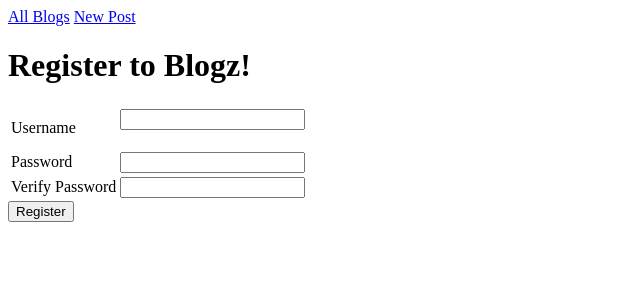
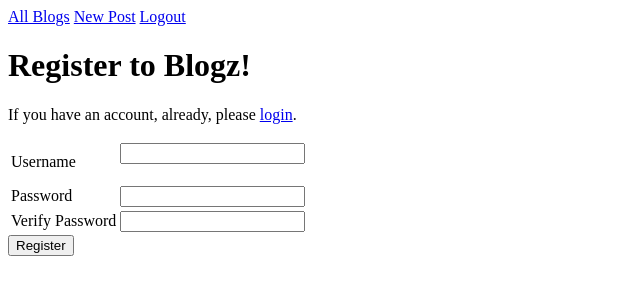
Before and after one commit to lilsan23/Blogz, a Flask app: page /register in a window 1280 px wide. Shown: the top 300 px of the page, without its empty margins (0-640 px from the left). Run offline with Flask 2, Linux system fonts and the light colour scheme.

Commit message:
added logout and required login

```diff
--- a/main.py
+++ b/main.py
@@ -1,5 +1,5 @@
 
-from flask import Flask, request, redirect, render_template, flash
+from flask import Flask, request, redirect, render_template, flash, session
 from flask_sqlalchemy import SQLAlchemy
 
 app = Flask(__name__)
@@ -32,11 +32,11 @@ class User(db.Model):
         self.username = username
         self.password = password
 
-# @app.before_request
-# def require_login():
-#     allowed_routes = ['login', 'register']
-#     if request.endpoint not in allowed_routes and 'username' not in session:
-#         return redirect('/login')
+@app.before_request
+def require_login():
+    allowed_routes = ['login', 'register']
+    if request.endpoint not in allowed_routes and 'username' not in session:
+        return redirect('/login')
 
 
 @app.route('/login', methods=['POST', 'GET'])
@@ -46,13 +46,13 @@ def login():
         password = request.form['password']
         user = User.query.filter_by(username=username).first()
         if user and user.password == password:
-            # session['username'] = username
+            session['username'] = username
             flash("Logged in")
-            return redirect('/')
+            return redirect('/newpost')
         else:
             flash('User password incorrect, or user does not exist', 'error')
 
-    return render_template('login.html')
+    return render_template('login.html', title="Blogz Login")
 
 
 @app.route('/register', methods=['POST', 'GET'])
@@ -85,8 +85,9 @@ def register():
             new_user = User(username, password)
             db.session.add(new_user)
             db.session.commit()
-            # session['username'] = username
-            return redirect('/')
+            session['username'] = username
+            flash("Logged in")
+            return redirect('/newpost')
         else:
                 # TODO - user better response messaging
             return render_template('register.html', username_error=username_error,
@@ -96,12 +97,12 @@ def register():
                password=password,
                verify=verify)
 
-    return render_template('register.html')
+    return render_template('register.html', title="Blogz Registration")
 
-# @app.route('/logout')
-# def logout():
-#     del session['username']
-#     return redirect('/')
+@app.route('/logout')
+def logout():
+    del session['username']
+    return redirect('/login')
 
 @app.route('/')
 def index():
@@ -146,7 +147,7 @@ def new_post():
 def blog():
     blog_id = request.args.get('id')
     blog = Blog.query.filter_by(id=blog_id).first()
-    return render_template('blog.html', blog=blog)
+    return render_template('blog.html', title= "Blog", blog=blog)
 
 if __name__ == '__main__':
     app.run()
--- a/templates/base.html
+++ b/templates/base.html
@@ -10,6 +10,7 @@
     <nav>
         <a href="/">All Blogs</a>
         <a href="/newpost">New Post</a>
+        <a href="/logout">Logout</a>
     </nav>
 
     {% with messages = get_flashed_messages(with_categories=True) %}
--- a/templates/register.html
+++ b/templates/register.html
@@ -2,6 +2,7 @@
 
 {% block content %}
 <h1>Register to Blogz!</h1>
+<p>If you  have an account, already, please <a href="/login">login</a>.</p>
 <form action="/register" method="post">
     <table>
         <tr>
```
